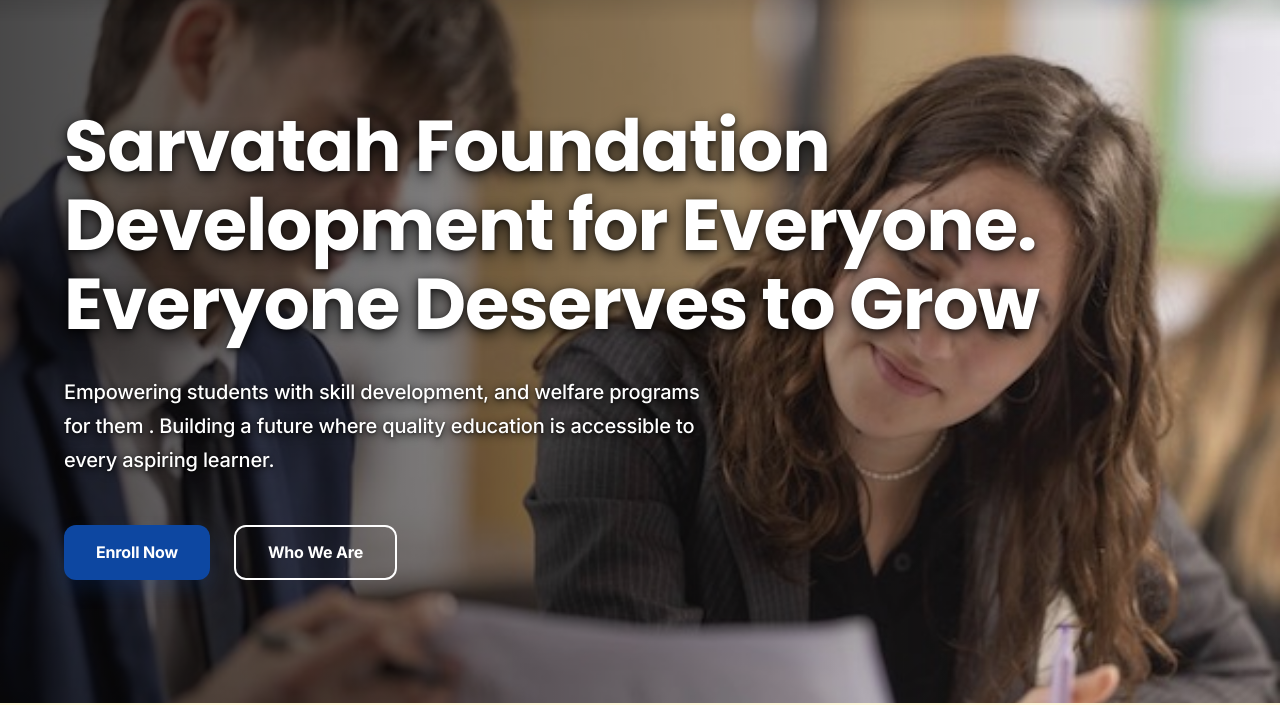
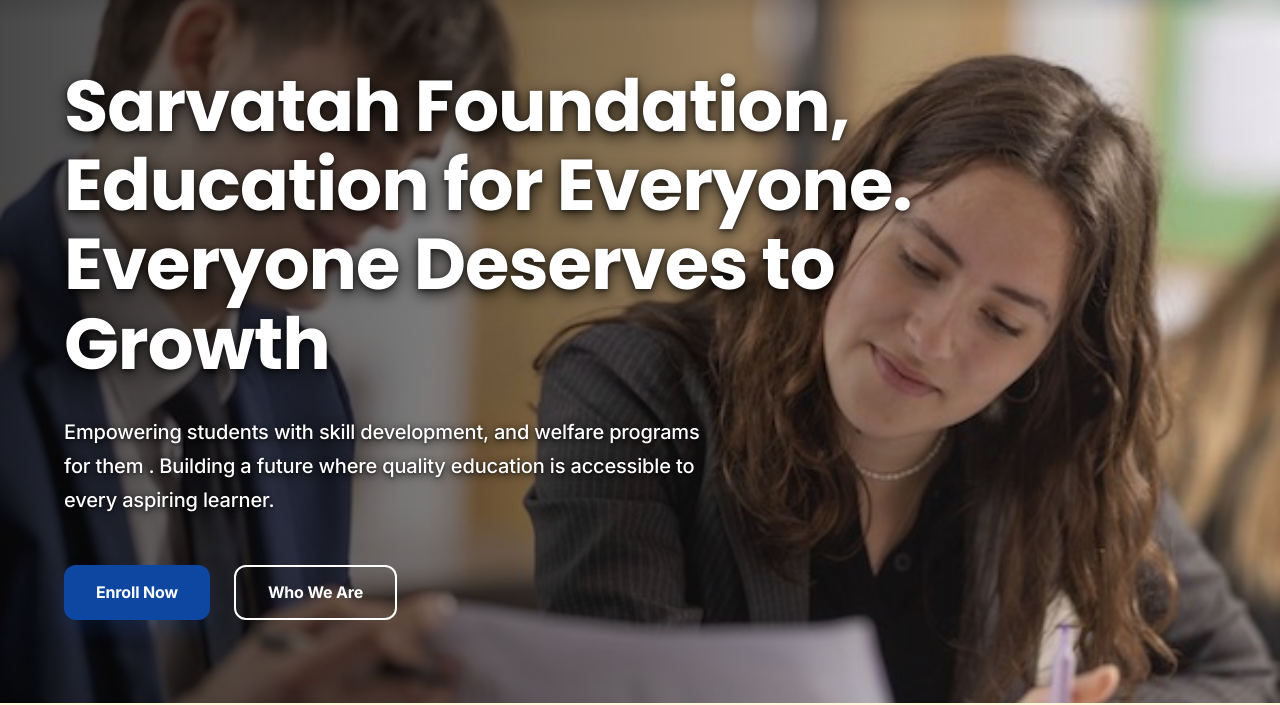
Before and after one commit to tejas140905/tejas140905.github.io, a website: page index.html in a window 1280 px wide. Shown: the part 97-802 px from the top of the page. Drawn offline with Linux system fonts and the light colour scheme.

Commit message:
Update hero heading and typing effect with new text

```diff
--- a/index.html
+++ b/index.html
@@ -43,7 +43,7 @@
             <div class="hero-overlay"></div>
             <div class="container">
                 <div class="hero-content">
-                    <h1 id="typing-h1">Sarvatah Foundation Development for Everyone. Everyone Deserves to Grow</h1>
+                    <h1 id="typing-h1">Sarvatah Foundation, Education for Everyone. Everyone Deserves to Growth</h1>
                     <p class="hero-subtext">Empowering students with skill development, and welfare programs for them . Building a future where quality education is accessible to every aspiring learner.</p>
                     <div class="hero-actions">
                         <a href="https://wa.me/917219393556" target="_blank" class="btn btn-primary">Enroll Now</a>
--- a/script.js
+++ b/script.js
@@ -102,7 +102,7 @@ const newsletterHandler = () => {
 
 // Typing Effect
 const typeEffect = () => {
-    const text = "Sarvatah Foundation Development for Everyone. Everyone Deserves to Grow";
+    const text = "Sarvatah Foundation, Education for Everyone. Everyone Deserves to Growth";
     const h1 = document.getElementById('typing-h1');
     let i = 0;
     let isDeleting = false;
```
